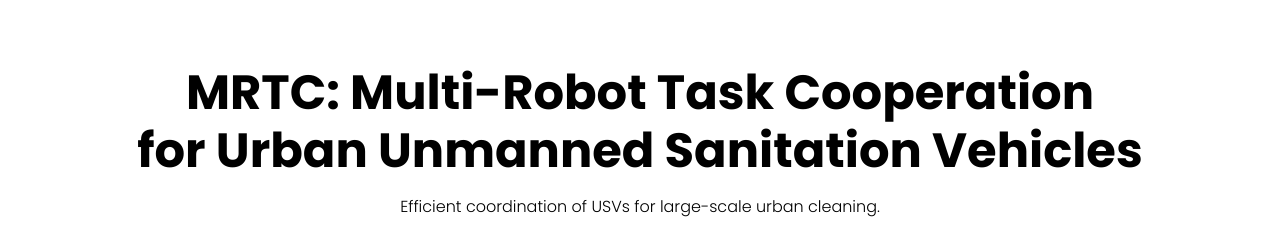
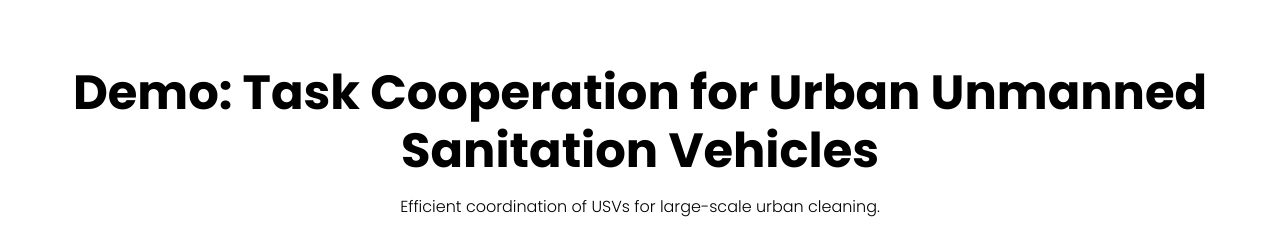
Before and after one commit to llq978/Demo, a plain HTML site: page index.html in a window 1280 px wide. Shown: the top 243 px of the page. Drawn offline with nearby package versions, Linux system fonts and the light colour scheme.

Commit message:
Add files via upload

```diff
--- a/index.html
+++ b/index.html
@@ -112,8 +112,9 @@
 <!--    <h1 class="fw-bold mb-2" style="color: #000;">MRTC: Multi-Robot Task Cooperation -->
 <!--        for Urban Unmanned Sanitation Vehicles</h1>-->
         <h1 class="fw-bold mb-2" style="color: #000;">
-  MRTC: Multi-Robot Task Cooperation<br/>
-  for Urban Unmanned Sanitation Vehicles
+<!--  MRTC: Multi-Robot Task Cooperation<br/>-->
+<!--  for Urban Unmanned Sanitation Vehicles-->
+            Demo: Task Cooperation for Urban Unmanned Sanitation Vehicles
 </h1>
 
     <p class="lead" style="color: #000;">Efficient coordination of USVs for large-scale urban cleaning.</p>
```
